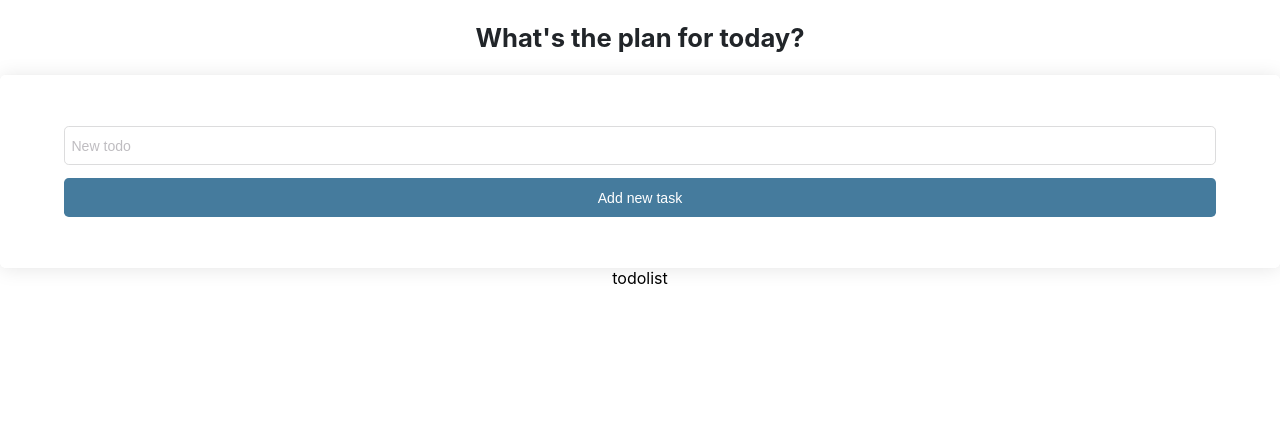
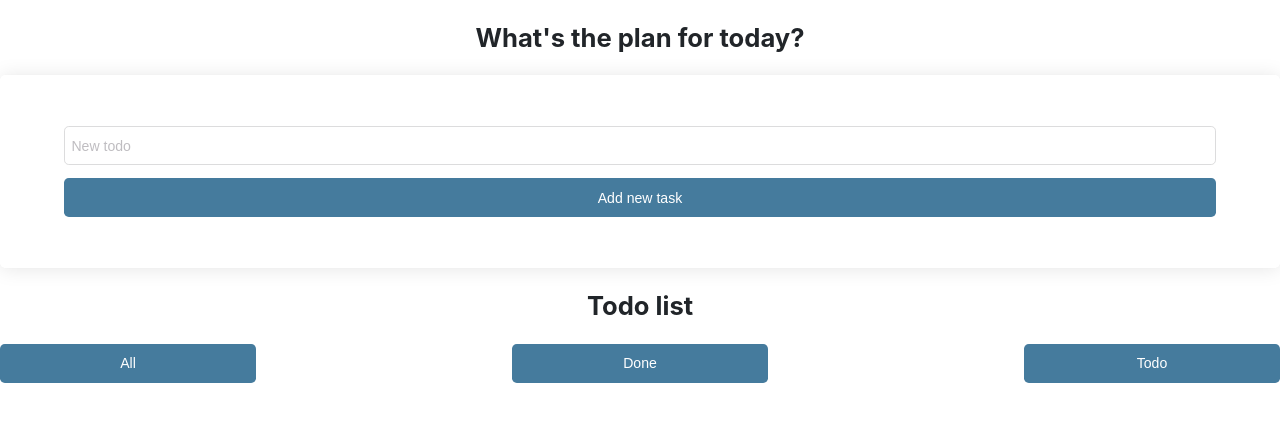
Before and after one commit to gamzenurtukel/typescript-todo-app, a React (Create React App) app: page / in a window 1280 px wide. Shown: the top 422 px of the page. Built offline with nearby package versions, Linux system fonts and the light colour scheme.

Commit message:
todoList component created

```diff
--- a/src/components/todoList/index.tsx
+++ b/src/components/todoList/index.tsx
@@ -1,7 +1,19 @@
 import "./style.scss";
 
+import TodoFilterButtons from "../todoFilterButtons";
+
 const TodoList = () => {
-  return <div>todolist</div>;
+  return (
+    <div className="todo-list">
+      <div className="todo-list-title">
+        <p className="title-text">Todo list</p>
+      </div>
+      <div className="todo-list-row">
+        <TodoFilterButtons />
+      </div>
+      <div></div>
+    </div>
+  );
 };
 
 export default TodoList;
--- a/src/components/todoList/style.scss
+++ b/src/components/todoList/style.scss
@@ -0,0 +1,8 @@
+@import "../../styles/colors.scss";
+@import "../../styles/titleStyle.scss";
+
+.todo-list {
+  .todo-list-title {
+    @include titleStyle();
+  }
+}
```
